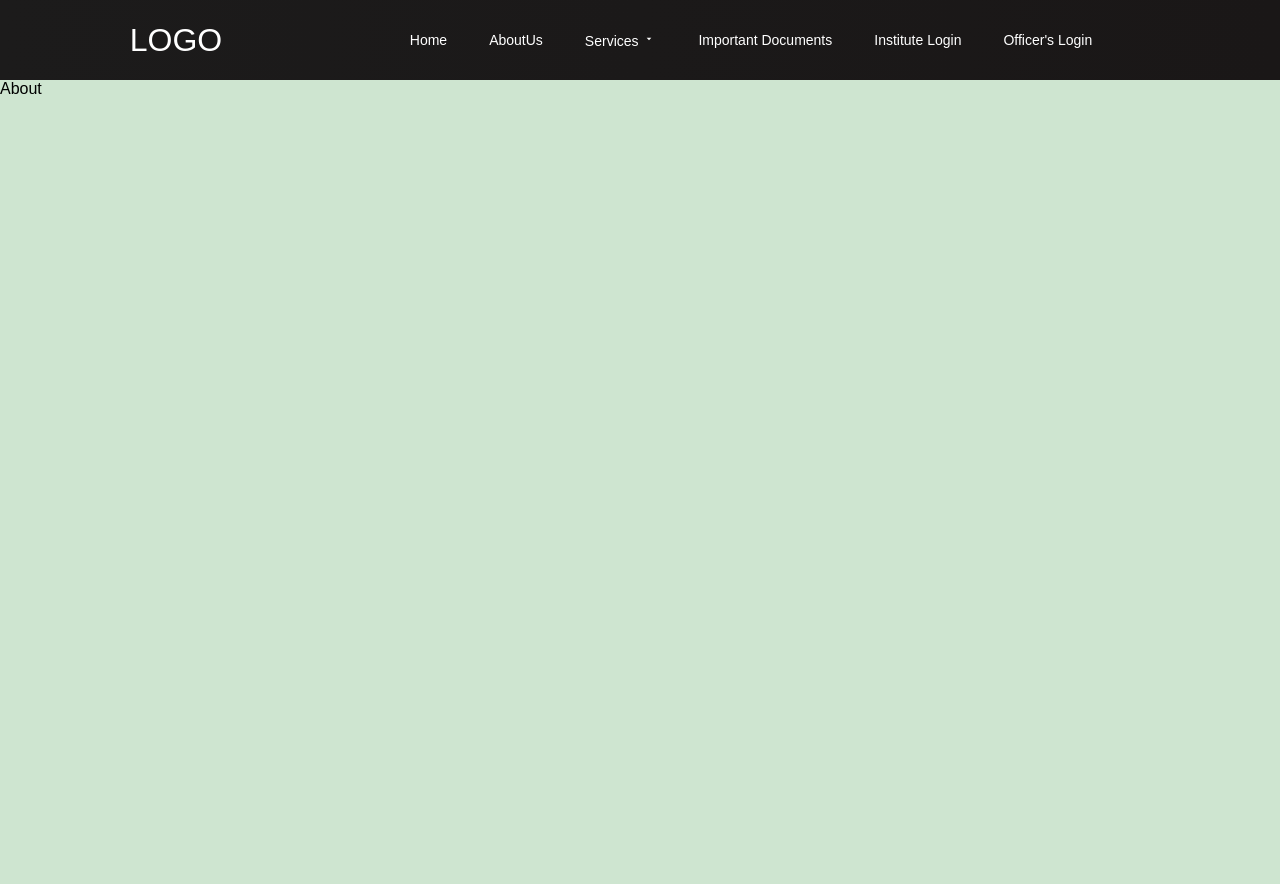
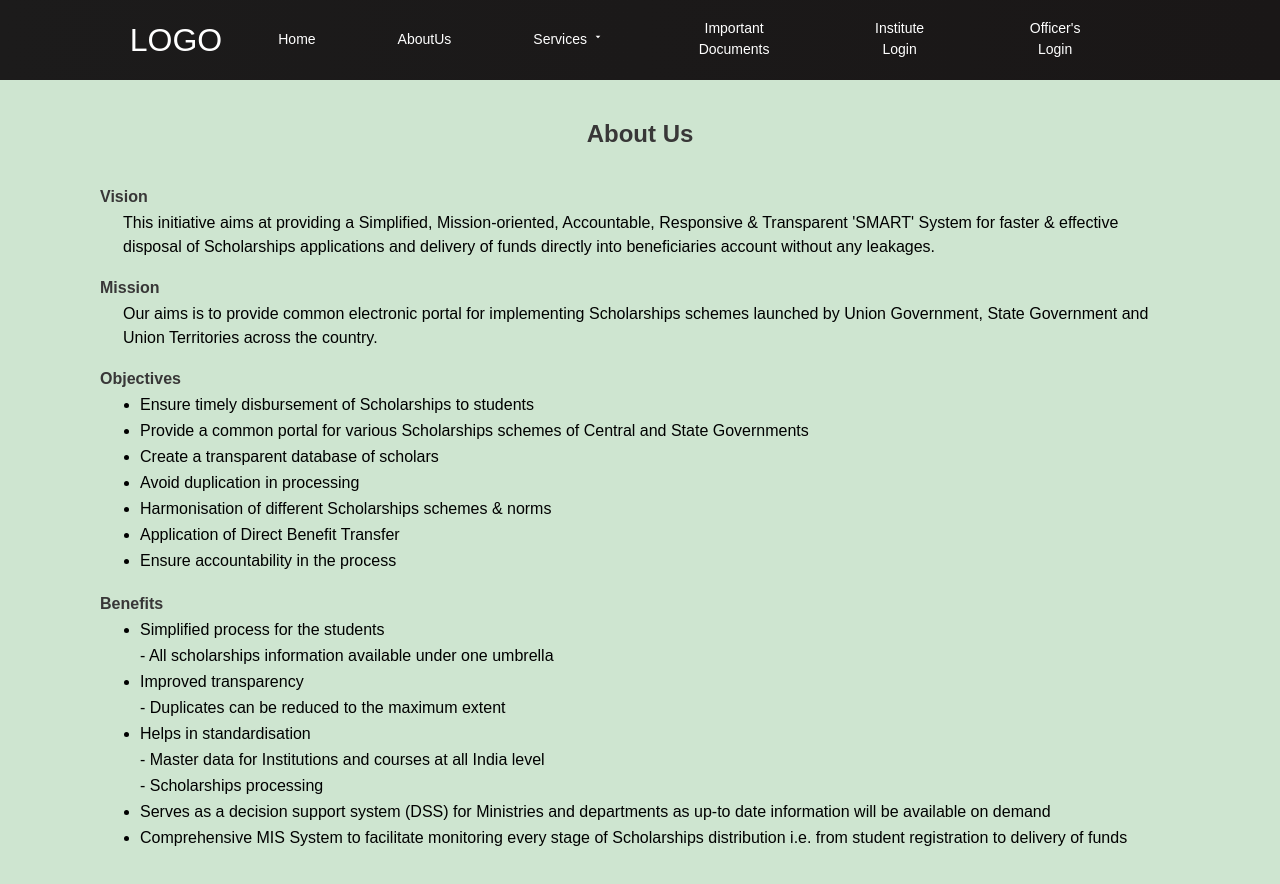
Before and after one commit to Ausaf1/sih_prototype, a React (Create React App) app in the folder client/: page /AboutUs in a window 1280 px wide. Shown: the top 884 px of the page. Before the commit the page ends 800 px from the top, so only its background shows below. Built offline with nearby package versions, Linux system fonts and the light colour scheme.

Commit message:
About page (#4)
* message

* Add about page

Co-authored-by: Irmeen <irmeenhusain001@gmail.com>

```diff
--- /dev/null
+++ b/client/src/pages/AboutUs/About.css
@@ -0,0 +1,36 @@
+
+h2{
+    text-align: center;
+    justify-content: center;
+    margin: 50px 0 40px 0;
+    color: rgb(56, 55, 55);
+    font-family: sans-serif
+
+
+}
+
+p{
+    padding-left: 23px;
+    line-height: 1.5;
+}
+
+h4{
+    margin: 20px 0px 5px 0px;
+    color: rgb(56, 55, 55);
+    font-family: sans-serif
+}
+
+.container{
+    margin: 0 100px 50px 100px;
+
+}
+
+ul .subpoint{
+    list-style: none;
+}
+
+li{
+    padding-bottom: 2px;
+    margin-left: 40px;
+    line-height: 1.5;
+}
--- a/client/src/pages/AboutUs/About.js
+++ b/client/src/pages/AboutUs/About.js
@@ -1,8 +1,44 @@
 import React from 'react'
+import "./About.css"
+
 
 const About = () => {
   return (
-    <div>About</div>
+    <div className='container'>
+      <h2>About Us</h2>
+      <h4>Vision</h4>
+      <p>This initiative aims at providing a Simplified, Mission-oriented, Accountable, Responsive & Transparent 'SMART' System for faster & effective disposal of Scholarships applications and delivery of funds directly into beneficiaries account without any leakages.</p>
+      <h4>Mission</h4>
+      <p>Our aims is to provide common electronic portal for implementing Scholarships schemes launched by Union Government, State Government and Union Territories across the country.</p>
+      <h4>Objectives</h4>
+      <ul>
+        <li>Ensure timely disbursement of Scholarships to students</li>
+        <li>Provide a common portal for various Scholarships schemes of Central and State Governments</li>
+        <li>Create a transparent database of scholars</li>
+        <li>Avoid duplication in processing</li>
+        <li>Harmonisation of different Scholarships schemes & norms</li>
+        <li>Application of Direct Benefit Transfer</li>
+        <li>Ensure accountability in the process</li>
+      </ul>
+      <h4>Benefits</h4>
+      <ul>
+        <li>Simplified process for the students</li>
+        <ul className="subpoint">
+          <li> - All scholarships information available under one umbrella</li>
+        </ul>
+        <li>Improved transparency</li>
+        <ul className="subpoint">
+          <li>- Duplicates can be reduced to the maximum extent</li>
+        </ul>
+        <li>Helps in standardisation </li>
+        <ul className="subpoint">
+          <li>- Master data for Institutions and courses at all India level </li>
+          <li>- Scholarships processing</li>
+        </ul>
+        <li>Serves as a decision support system (DSS) for Ministries and departments as up-to date information will be available on demand</li>
+        <li>Comprehensive MIS System to facilitate monitoring every stage of Scholarships distribution i.e. from student registration to delivery of funds</li>
+      </ul>
+    </div>
   )
 }
 
```
Also changed, not shown: client/src/components/Navbar/Navbar.js (line endings or trailing spaces).
